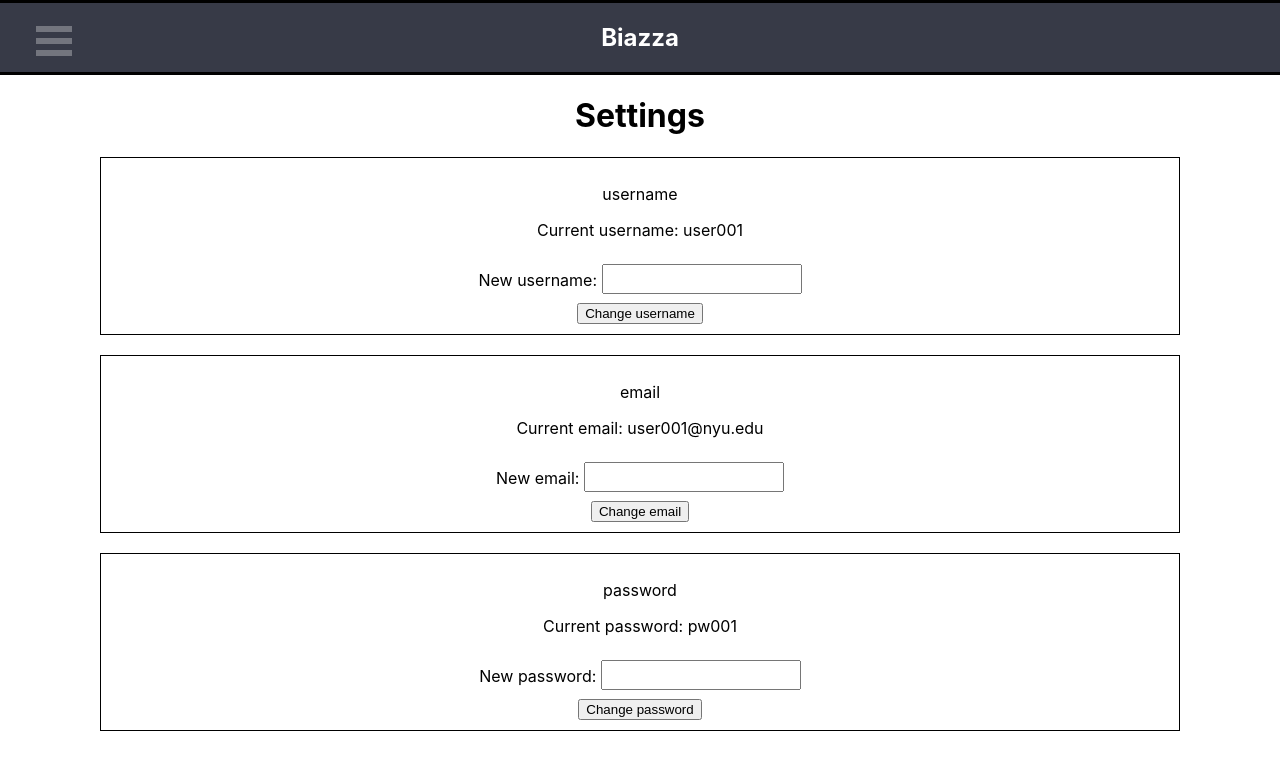
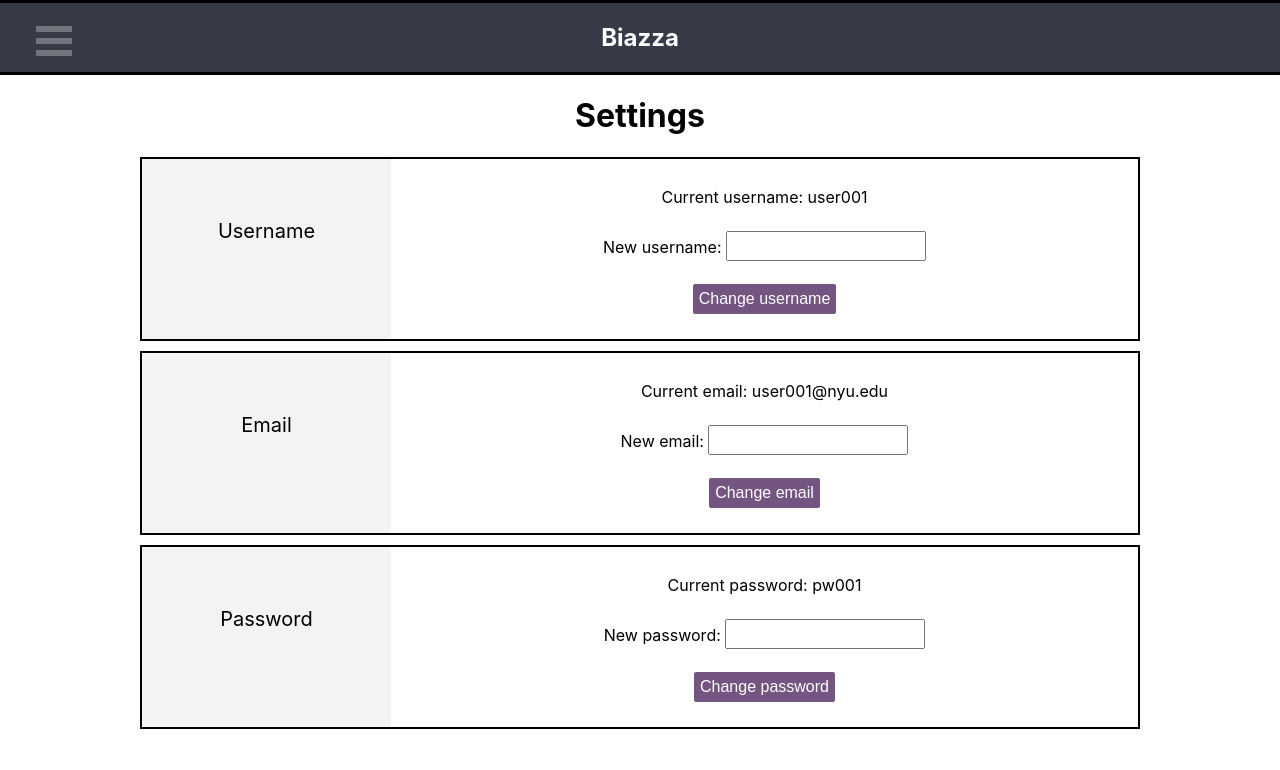
Before and after one commit to software-assignments-spring2021/spring-2020-basic-thunder, a React (Create React App) app in the folder front-end/: page /settings in a window 1280 px wide. Shown: the top 770 px of the page. Built offline with nearby package versions, Linux system fonts and the light colour scheme; sample sign-in values are in the browser's storage.

Commit message:
update settings page styles

```diff
--- a/front-end/src/settings_view.js
+++ b/front-end/src/settings_view.js
@@ -44,13 +44,18 @@ const Section = (props) => {
     const value = props.value
     return(
         <div className={"section"}>
-            <p>{value}</p>
 
+            <div className={"left"}>
+            <p>{value.charAt(0).toUpperCase() + value.slice(1)}</p>
+            </div>
+
+            <div className={"right"}>
             <p>Current {value}: {data[value]}</p>
             <label>New {value}: </label>
             <input type="text"/>
             <br/>
             <button>Change {value}</button>
+            </div>
 
         </div>
     )
--- a/front-end/src/styles/SettingsView.css
+++ b/front-end/src/styles/SettingsView.css
@@ -2,15 +2,57 @@
 
 }
 
+.SettingsView .main {
+    margin: auto;
+    max-width: 1000px;
+    padding-left: 20px;
+    padding-right: 20px;
+}
+
 .SettingsView .section {
-    border: 1px solid black;
-    padding: 10px;
-    margin-left: 100px;
-    margin-right: 100px;
-    margin-top: 20px;
+    display: flex;
+    border: 2px solid black;
+    margin-top: 10px;
+    height: 180px;
 }
 
 .SettingsView .section input[type=text] {
     width: 200px;
     height: 30px;
 }
+
+.SettingsView .left {
+    flex: 25%;
+    background-color: #f3f3f3;
+
+}
+
+.SettingsView .left p {
+    padding-top: 40px;
+    font-size: 20px;
+}
+
+.SettingsView .right {
+    flex: 75%;
+    padding-top: 12px;
+}
+
+.SettingsView .right button {
+    font-size: 16px;
+    background-color: #745582;
+    margin-top: 15px;
+    padding: 6px;
+    color: white;
+    border: none;
+    cursor: pointer;
+    border-radius: 2px;
+    transition-duration: 0.4s;
+}
+
+.SettingsView .right button:focus {
+    outline: none;
+}
+
+.SettingsView .right button:hover {
+    background-color: #573069;
+}
```
